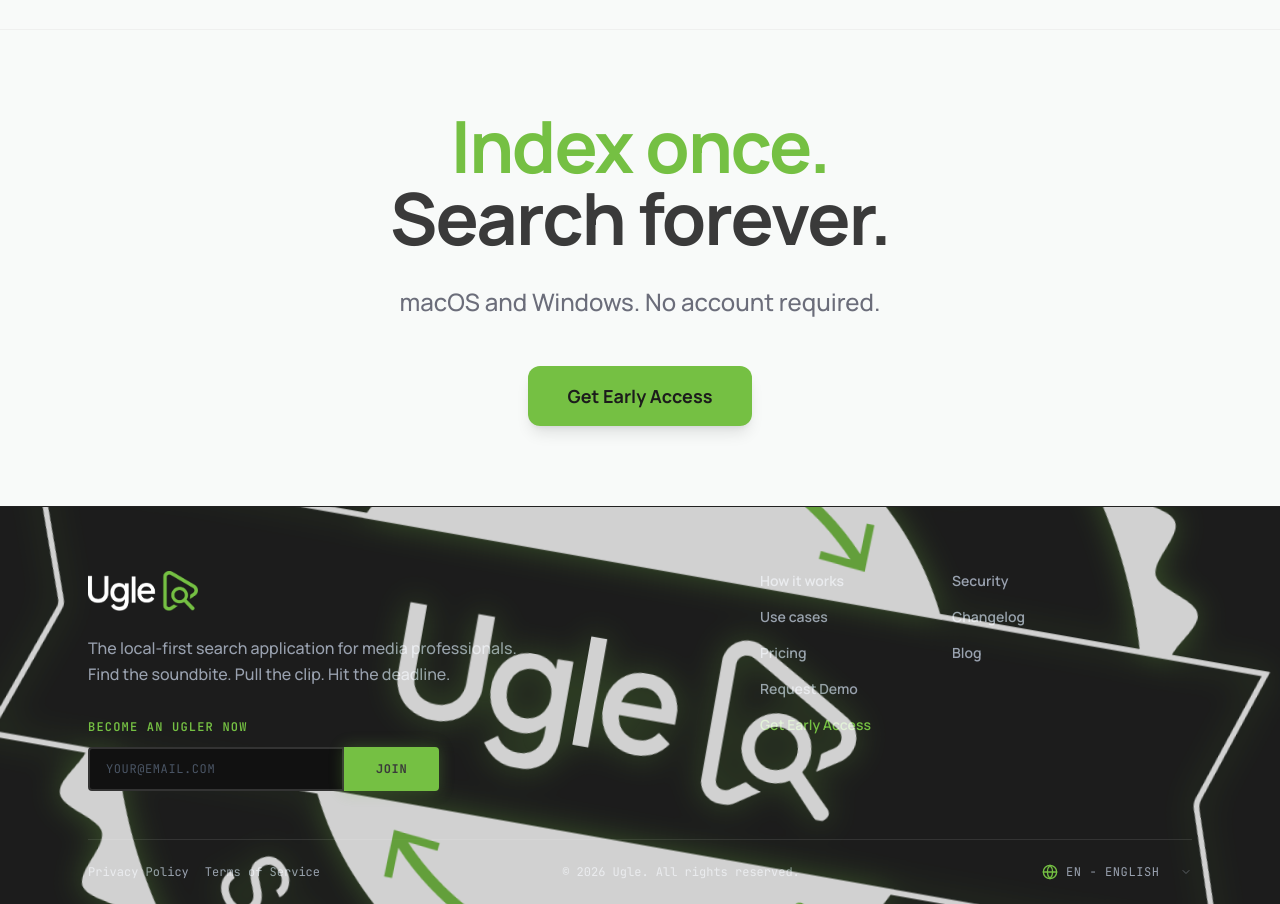
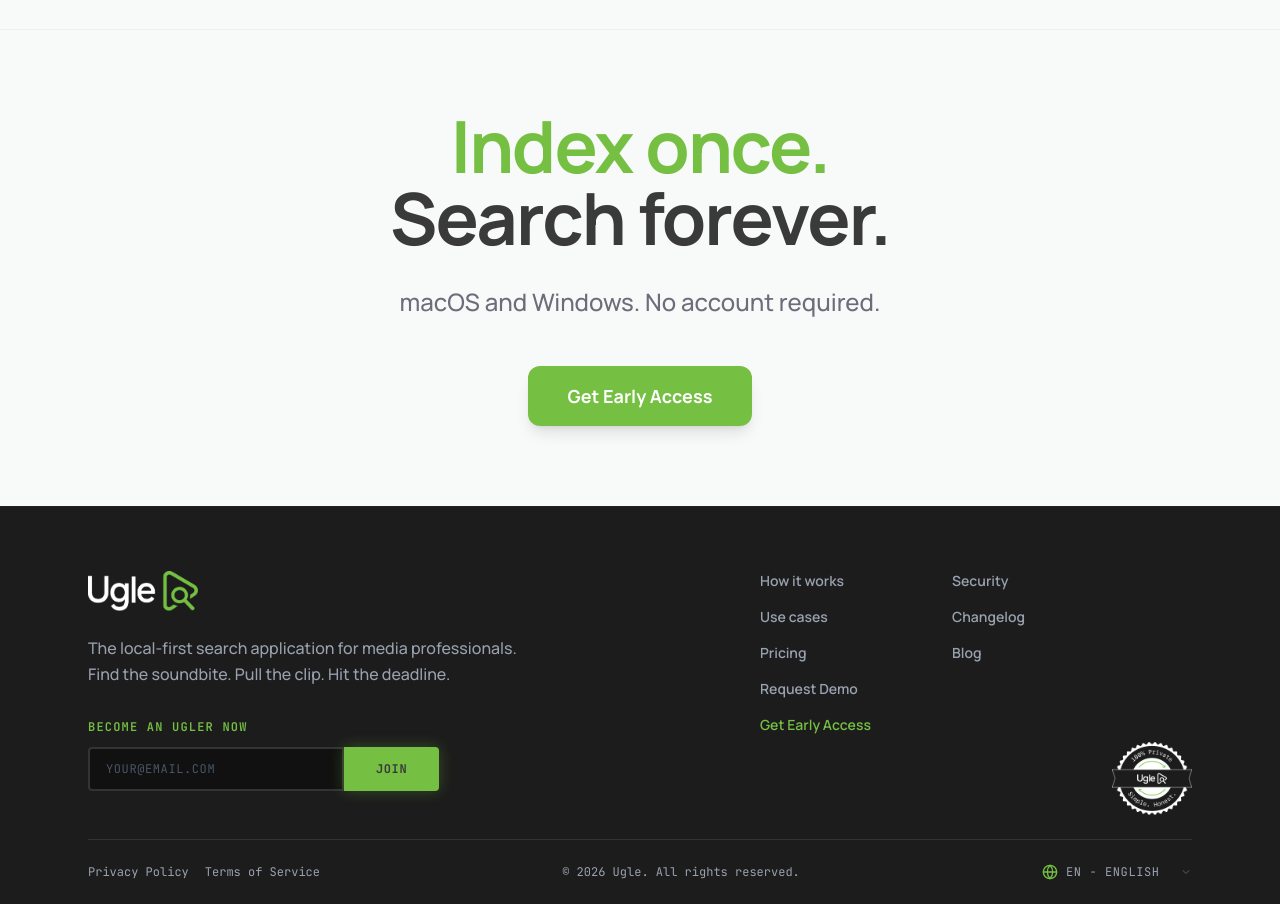
Before and after one commit to tpancholi/ugle-main, a Next.js app: page /education in a window 1280 px wide. Shown: the part 1100-2004 px from the top of the page. Built offline with nearby package versions, Linux system fonts and the light colour scheme.

Commit message:
Changed Hero and cta texts

```diff
--- a/app/components/CTAButton.tsx
+++ b/app/components/CTAButton.tsx
@@ -13,7 +13,7 @@
   return (
     <Link
       href={link}
-      className="bg-ugle-green hover:bg-[#86d950] transition-colors text-[#1C1C1C] font-bold py-4 px-10 rounded-xl shadow-lg hover:shadow-xl text-lg text-center flex items-center justify-center gap-3 w-full sm:w-auto"
+      className="bg-ugle-green hover:bg-[#86d950] transition-colors text-white font-bold py-4 px-10 rounded-xl shadow-lg hover:shadow-xl text-lg text-center flex items-center justify-center gap-3 w-full sm:w-auto"
     >
       {title || "Get Early Access"}
     </Link>
--- a/app/components/Footer.tsx
+++ b/app/components/Footer.tsx
@@ -37,21 +37,8 @@
   };
   return (
     <footer className="bg-[#1C1C1C] text-white pt-10 md:pt-16 overflow-hidden border-t border-ugle-slate/20 relative">
-      {/* Trust mark — floated to the right, outside the grid */}
-      <div
-        className="absolute bottom-36 right-8 lg:bottom-auto lg:top-1/2 lg:-translate-y-1/2 lg:right-6 block group"
-        style={{ perspective: "400px" }}
-      >
-        <Image
-          src="/Ugle Mark White.png"
-          alt="Ugle Trust Mark"
-          width={120}
-          height={120}
-          className="size-20 md:size-min opacity-70 lg:opacity-80 rotate-10 group-hover:opacity-100 group-hover:-rotate-6 group-hover:scale-110 transition-all duration-500 ease-out drop-shadow-[0_0_16px_rgba(117,192,67,0.4)]"
-        />
-      </div>
       <div className="max-w-6xl mx-auto px-6">
-        <div className="grid grid-cols-1 md:grid-cols-12 gap-8 lg:gap-12 mb-4 md:mb-6">
+        <div className="grid grid-cols-1 md:grid-cols-12 gap-8 lg:gap-12 mb-4 md:mb-6 relative">
           <div className="md:col-span-6 lg:col-span-5 flex flex-col">
             <Image
               src="/Ugle Logo White.png"
@@ -179,6 +166,15 @@
               Blog
             </Link>
           </div>
+
+          <div className="absolute bottom-0 right-0 z-0 pointer-events-none group">
+            <Image
+              src="/Ugle Mark White.png"
+              alt="Ugle Mark"
+              width={80}
+              height={80}
+            />
+          </div>
         </div>
 
         <div className="py-3 md:py-6 border-t border-white/10 flex flex-col sm:flex-row justify-between items-center gap-6">
--- a/app/components/Header.tsx
+++ b/app/components/Header.tsx
@@ -38,7 +38,7 @@
       <header className="w-full border-b border-ugle-light/60 bg-white/80 backdrop-blur-md sticky top-0 z-40">
         <div className="w-full px-6 py-4 md:px-12 flex items-center justify-between">
           {/* Logo */}
-          <div className="flex-shrink-0">
+          <div className="shrink-0">
             <Link
               href="/"
               className="flex items-center gap-3 transition-transform hover:scale-[1.02]"
--- a/app/components/homepage/Hero.tsx
+++ b/app/components/homepage/Hero.tsx
@@ -1,6 +1,7 @@
 "use client";
+import { useState } from "react";
 import Link from "next/link";
-import { motion, type Variants } from "motion/react";
+import { motion, AnimatePresence, type Variants } from "motion/react";
 
 const heroStats = [
   {
@@ -45,6 +46,7 @@
       transition: { duration: 0.6, ease: [0.22, 1, 0.36, 1] as const },
     },
   };
+
   return (
     <section className="max-w-5xl mx-auto px-6 py-16 md:py-24 relative z-10 text-center">
       <motion.div
@@ -78,7 +80,7 @@
         >
           <Link
             href="/download"
-            className="bg-ugle-green hover:bg-[#86d950] transition-colors text-[#1C1C1C] font-bold py-4 px-10 rounded-xl shadow-lg hover:shadow-xl text-lg text-center flex items-center justify-center gap-3 w-full sm:w-auto"
+            className="bg-ugle-green hover:bg-[#86d950] transition-colors text-white font-bold py-4 px-10 rounded-xl shadow-lg hover:shadow-xl text-lg text-center flex items-center justify-center gap-3 w-full sm:w-auto"
           >
             Get Early Access
           </Link>
@@ -91,23 +93,50 @@
         </motion.div>
 
         <motion.div variants={itemVariants} className="mt-4 w-full">
-          <div className="pt-8 md:pt-12 border-t border-ugle-light/60 grid grid-cols-2 gap-8 md:gap-12 w-full max-w-2xl mx-auto text-center">
-            {heroStats.map((s, idx) => (
-              <div key={idx} className="flex flex-col">
-                <div className="font-mono text-sm text-ugle-gray/60 uppercase tracking-widest mb-1">
-                  {s.metric}
-                </div>
-                <div className="font-mono text-3xl md:text-4xl font-bold text-ugle-slate mb-2">
-                  {s.value}
-                </div>
-                <div className="text-sm text-ugle-gray leading-tight font-medium max-w-60 mx-auto">
-                  {s.context}
-                </div>
-              </div>
-            ))}
-          </div>
+          <HeroStats />
         </motion.div>
       </motion.div>
     </section>
   );
 }
+
+function HeroStats() {
+  const [activeIdx, setActiveIdx] = useState<number | null>(null);
+
+  return (
+    <div className="pt-8 md:pt-12 pb-8 md:pb-0 border-t border-ugle-light/60 grid grid-cols-2 md:grid-cols-4 gap-16 md:gap-0 w-full max-w-4xl mx-auto text-center">
+      {heroStats.map((s, idx) => (
+        <div
+          key={idx}
+          className="relative flex flex-col items-center cursor-pointer group md:px-6 md:border-r md:border-ugle-light/40 last:border-r-0"
+          onMouseEnter={() => setActiveIdx(idx)}
+          onMouseLeave={() => setActiveIdx(null)}
+          onClick={() => setActiveIdx(activeIdx === idx ? null : idx)}
+        >
+          <div className="font-mono text-sm text-ugle-gray/60 uppercase tracking-widest mb-1 transition-colors group-hover:text-ugle-green/70">
+            {s.metric}
+          </div>
+          <div className="font-mono text-3xl md:text-4xl font-bold text-ugle-slate transition-colors group-hover:text-ugle-green">
+            {s.value}
+          </div>
+          <AnimatePresence>
+            {activeIdx === idx && (
+              <motion.div
+                key="context"
+                initial={{ opacity: 0, y: -4 }}
+                animate={{ opacity: 1, y: 0 }}
+                exit={{ opacity: 0, y: -4 }}
+                transition={{ duration: 0.2, ease: [0.22, 1, 0.36, 1] }}
+                className="absolute top-full left-0 right-0 z-10 pt-2 pointer-events-none"
+              >
+                <p className="text-xs md:text-sm text-ugle-gray leading-tight font-medium max-w-48 mx-auto">
+                  {s.context}
+                </p>
+              </motion.div>
+            )}
+          </AnimatePresence>
+        </div>
+      ))}
+    </div>
+  );
+}
```
